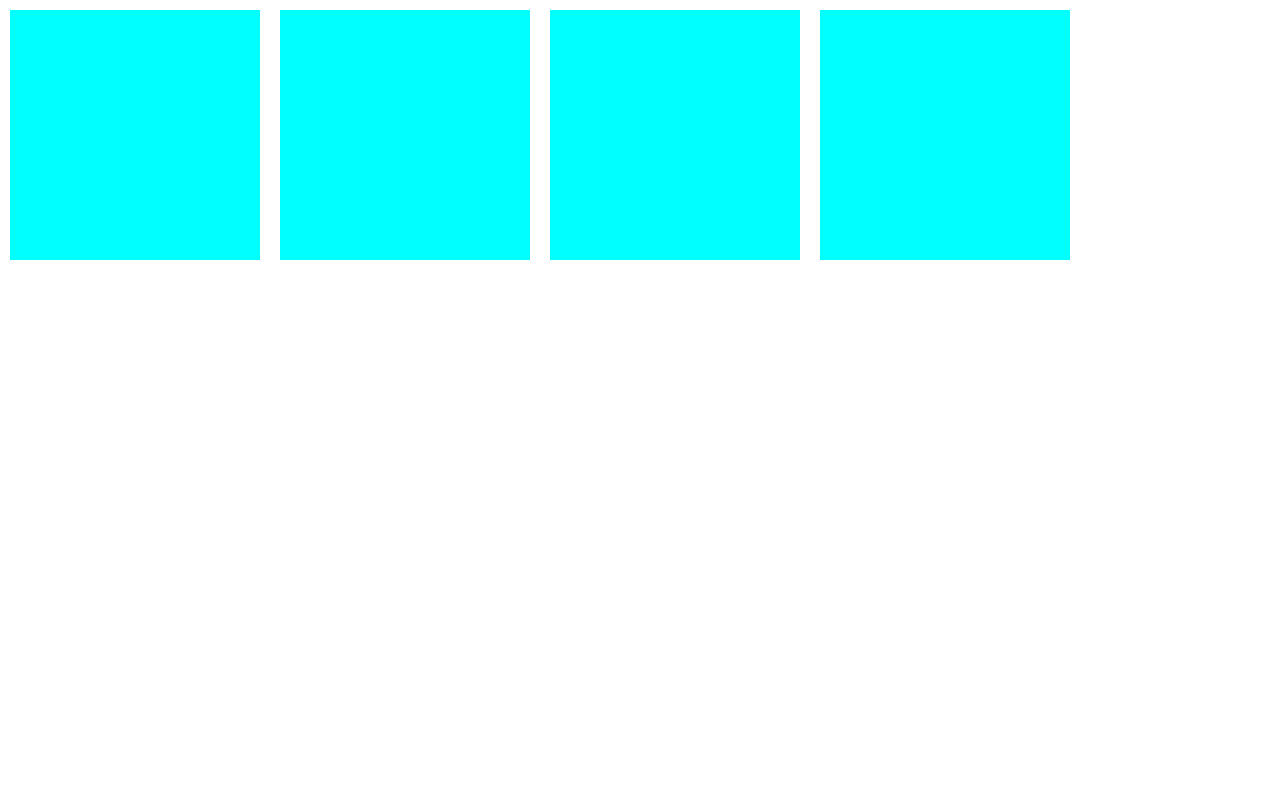
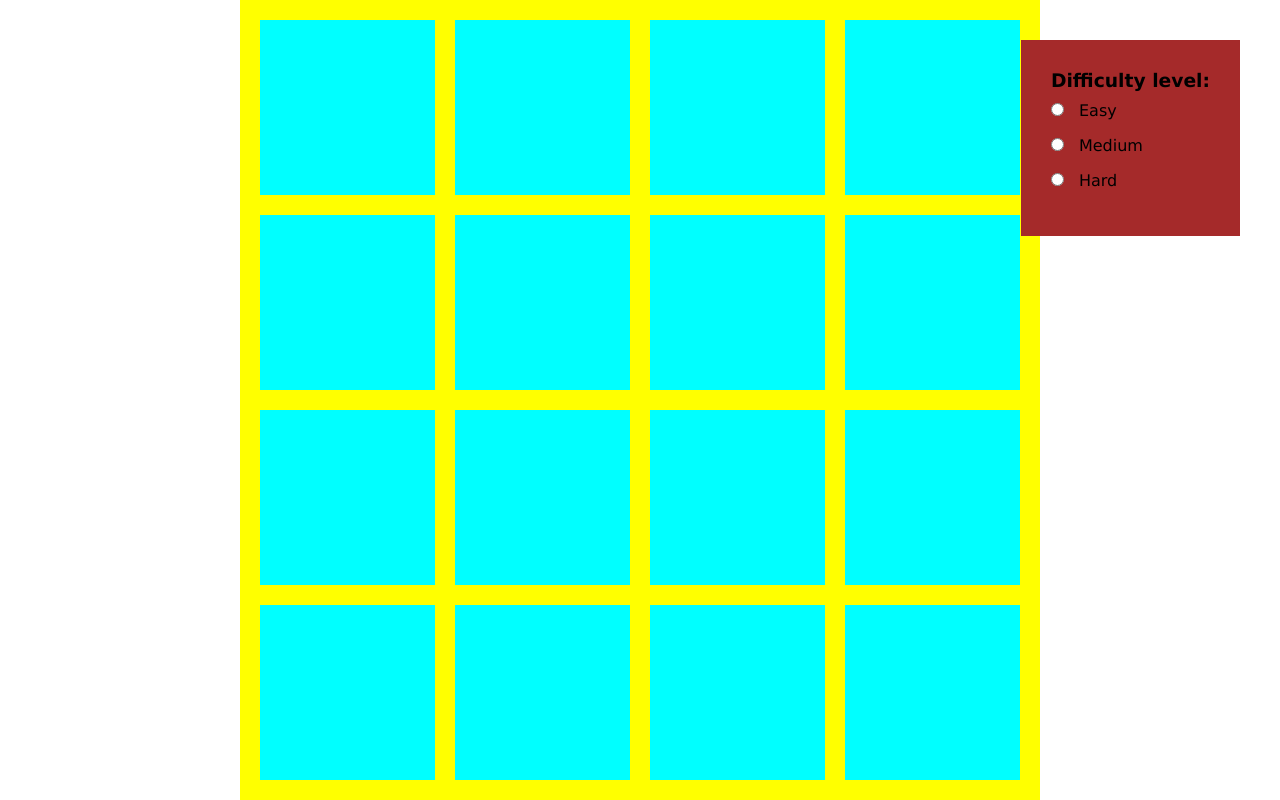
Before and after one commit to dbfdvf/Memory-game, a plain HTML site: page index.html in a window 1280 px wide. Drawn offline with Linux system fonts and the light colour scheme.

Commit message:
feat: add settings window with three levels of difficulty

```diff
--- a/index.html
+++ b/index.html
@@ -11,7 +11,19 @@
 
 <body>
     <div class="wrap">
-        <div class="board"></div>
+        <div class="board">
+        </div>
+        <div class="settings">
+            <h3>Difficulty level:</h3>
+            <form>
+                <input type="radio" value="easy" id="easy" name="difficulty">
+                <label for="easy">Easy</label><br>
+                <input type="radio" value="medium" id="medium" name="difficulty">
+                <label for="medium">Medium</label><br>
+                <input type="radio" value="hard" id="hard" name="difficulty">
+                <label for="hard">Hard</label><br>
+            </form>
+        </div>
     </div>
     <script src="script.js"></script>
 </body>
--- a/script.js
+++ b/script.js
@@ -1,17 +1,118 @@
 const board = document.querySelector(".board");
-
 class Board {
   constructor() {}
-  static words = ["www", "ddd", "ddd", "www"];
+  static words4 = ["www", "www", "ddd", "ddd"];
+
+  static words16 = [
+    "www",
+    "www",
+    "ddd",
+    "ddd",
+    "aaa",
+    "aaa",
+    "bbb",
+    "bbb",
+    "ccc",
+    "ccc",
+    "vvv",
+    "vvv",
+    "nnn",
+    "nnn",
+    "kkk",
+    "kkk",
+  ];
+
+  static words32 = [
+    "www",
+    "www",
+    "ddd",
+    "ddd",
+    "aaa",
+    "aaa",
+    "bbb",
+    "bbb",
+    "ccc",
+    "ccc",
+    "vvv",
+    "vvv",
+    "nnn",
+    "nnn",
+    "kkk",
+    "kkk",
+    "qqq",
+    "qqq",
+    "eee",
+    "eee",
+    "rrr",
+    "rrr",
+    "ttt",
+    "ttt",
+    "yyy",
+    "yyy",
+    "uuu",
+    "uuu",
+    "iii",
+    "iii",
+    "ooo",
+    "ooo",
+  ];
+
   static cards;
 
-  static generateBoard() {
-    const wordsShuffle = this.words.sort(() => Math.random() - 0.5);
-    for (let i = 0; i < 4; i++) {
-      const div = document.createElement("div");
-      div.textContent = wordsShuffle[i];
-      div.classList.add("card");
-      board.appendChild(div);
+  static setSettings() {
+    const radioSelected = document.querySelector(
+      'input[name="difficulty"]:focus'
+    ).value;
+    Board.generateBoard(radioSelected);
+  }
+
+  static generateBoard(radioSelected = "medium") {
+    const cardsRemove = document.querySelectorAll(".card");
+    cardsRemove.forEach((card) => {
+      card.parentNode.removeChild(card);
+    });
+    console.log(radioSelected);
+    if (radioSelected == "easy") {
+      const wordsShuffle = this.words4.sort(() => Math.random() - 0.5);
+      for (let i = 0; i < 4; i++) {
+        const div = document.createElement("div");
+        div.textContent = wordsShuffle[i];
+        div.classList.add("card");
+        board.appendChild(div);
+      }
+      board.className = "";
+      board.classList.add("board");
+      board.classList.add("boardEasy");
+      Board.addMechanicsToCard();
+    }
+
+    if (radioSelected == "medium") {
+      const wordsShuffle = this.words16.sort(() => Math.random() - 0.5);
+      for (let i = 0; i < 16; i++) {
+        const div = document.createElement("div");
+        div.textContent = wordsShuffle[i];
+        div.classList.add("card");
+        board.appendChild(div);
+      }
+      board.className = "";
+      board.classList.add("board");
+      board.classList.add("boardMedium");
+      Board.addMechanicsToCard();
+    }
+
+    if (radioSelected == "hard") {
+      const wordsShuffle = this.words32.sort(() => Math.random() - 0.5);
+      for (let i = 0; i < 32; i++) {
+        const div = document.createElement("div");
+        div.textContent = wordsShuffle[i];
+        div.classList.add("card");
+        div.classList.add("cardHard");
+        board.appendChild(div);
+      }
+      board.className = "";
+      board.classList.add("board");
+      board.classList.add("boardHard");
+      Board.addMechanicsToCard();
     }
   }
 
@@ -68,5 +169,10 @@ class GameRules {
   }
 }
 
+const inputs = document.querySelectorAll("input");
+inputs.forEach((input) => {
+  input.addEventListener("focus", Board.setSettings);
+});
+
 Board.generateBoard();
 Board.addMechanicsToCard();
--- a/style.css
+++ b/style.css
@@ -6,23 +6,47 @@
 body{
     font-family: Verdana, Geneva, Tahoma, sans-serif;
 }
+.wrap{
+    display: flex;
+    justify-content: center;
+    align-items: center;
+    height: 100vh;
+}
 .board{
     display: flex;
     flex-wrap: wrap;
+
+    background-color: yellow;
+    padding: 10px;
+}
+.boardEasy{
+    width: 410px;
+    height: 410px;
+}
+.boardMedium{
+    width: 800px;
+    height: 800px;
+}
+.boardHard{
+    width: 1600px;
+    height: 800px;
 }
 .card{
     display: flex;
     justify-content: center;
     align-items: center;
-    width: 250px;
-    height: 250px;
+    width: 175px;
+    height: 175px;
     margin: 10px;
     background-color: aqua;
     color:aqua;
     transition: .6s;
     user-select: none;
 }
-
+.cardHard{
+    width: 177.5px;
+    height:170px;
+}
 .cardVisible{
     color:black;
 }
@@ -30,3 +54,24 @@ body{
     opacity: 0;
     pointer-events: none;
 }
+.settings{
+    position: absolute;
+    right:40px;
+    top:40px;
+    background-color: brown;
+    padding: 30px;
+}
+h3{
+    padding-bottom: 10px;
+}
+label,input{
+    padding: 10px;
+    margin-bottom: 20px;
+}
+input{
+    text-align: center;
+}
+#submit{
+    display: block;
+    margin: 0 auto;
+}
```
